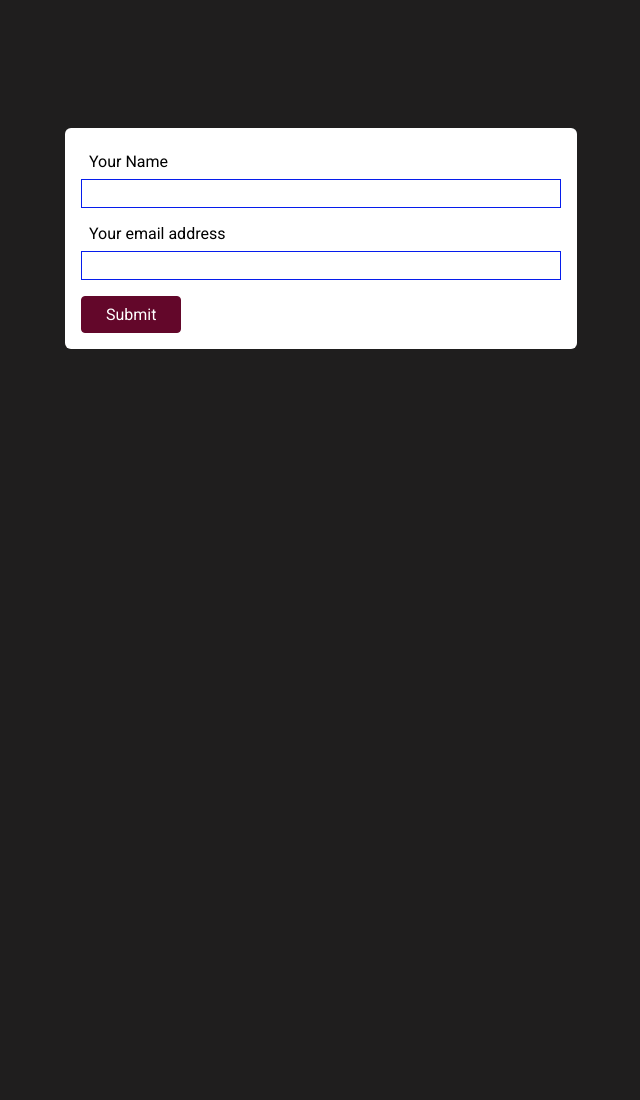
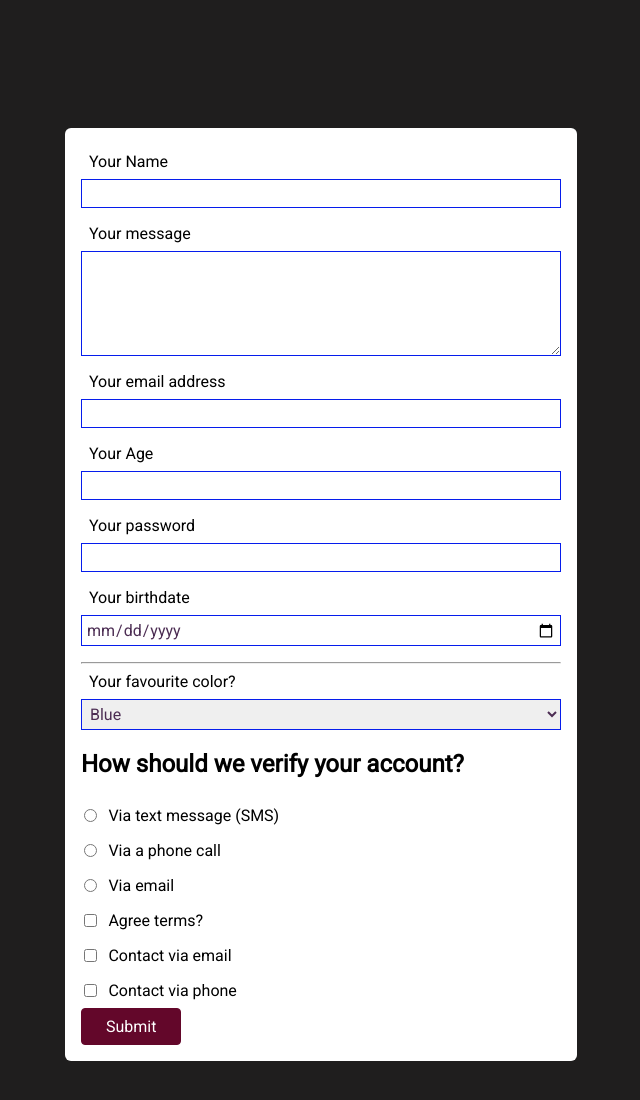
Before and after one commit to georgeciurca/input_form, a plain HTML site: page index.html in a window 1280 px wide. Shown: the whole page, without its empty margins (319-959 px from the left). Before the commit the page ends 800 px from the top, so only its background shows below. Drawn offline with Linux system fonts and the light colour scheme.

Commit message:
more buttons added

```diff
--- a/index.html
+++ b/index.html
@@ -1,25 +1,80 @@
 <!DOCTYPE html>
 <html lang="en">
-
   <head>
-    <meta charset="UTF-8">
-    <meta http-equiv="X-UA-Compatible" content="IE=edge">
-    <meta name="viewport" content="width=device-width, initial-scale=1.0">
-    <link rel="preconnect" href="https://fonts.googleapis.com">
-<link rel="preconnect" href="https://fonts.gstatic.com" crossorigin>
-<link href="https://fonts.googleapis.com/css2?family=Oleo+Script&family=Roboto:ital,wght@0,400;1,700&display=swap" rel="stylesheet">
-    <link rel="stylesheet" href="styles.css">
+    <meta charset="UTF-8" />
+    <meta http-equiv="X-UA-Compatible" content="IE=edge" />
+    <meta name="viewport" content="width=device-width, initial-scale=1.0" />
+    <link rel="preconnect" href="https://fonts.googleapis.com" />
+    <link rel="preconnect" href="https://fonts.gstatic.com" crossorigin />
+    <link
+      href="https://fonts.googleapis.com/css2?family=Oleo+Script&family=Roboto:ital,wght@0,400;1,700&display=swap"
+      rel="stylesheet"
+    />
+    <link rel="stylesheet" href="styles.css" />
     <title>HTML Forms</title>
   </head>
 
   <body>
     <form action="/" method="GET">
       <label for="username">Your Name</label>
-        <input type="text" name="user-name" id="username">
+      <input type="text" name="user-name" id="username" />
+
+      <label for="usermessage">Your message</label>
+      <textarea
+        name="user.message"
+        id="usermessage"
+        cols="10"
+        rows="5"
+      ></textarea>
+
       <label for="useremail">Your email address</label>
-        <input type="email" name="user-email" id="useremail">
+      <input type="email" name="user-email" id="useremail" />
+      <label for="userage">Your Age</label>
+      <input type="number" id="userage" name="user-age" />
+      <label for="userpassword">Your password</label>
+      <input type="password" id="userpassword" name="user-password" />
+      <label for="birthdate">Your birthdate</label>
+      <input type="date" id="birthdate" name="user-birthdate" />
+      <hr />
+      <label for="favourite-color">Your favourite color?</label>
+      <select name="favourite-color" id="favourite-color">
+        <option value="">Blue</option>
+        <option value="">Red</option>
+        <option value="">Yellow</option>
+      </select>
+
+      <h2>How should we verify your account?</h2>
+      <div class="form-control-inline">
+        <input type="radio" name="verify" id="sms" value="sms" />
+        <label for="sms">Via text message (SMS)</label>
+      </div>
+      <div class="form-control-inline">
+        <input type="radio" name="verify" id="call" value="call" />
+        <label for="call">Via a phone call</label>
+      </div>
+      <div class="form-control-inline">
+        <input type="radio" name="verify" id="email" value="email" />
+        <label for="email">Via email</label>
+      </div>
+      <div class="form-control-inline">
+        <input type="checkbox" name="terms" id="agree-terms" value="" />
+        <label for="agree-terms">Agree terms?</label>
+      </div>
+      <div class="form-control-inline">
+        <input
+          type="checkbox"
+          name="contact"
+          id="contact-email"
+          value="email"
+        />
+        <label for="contact-email">Contact via email</label>
+      </div>
+      <div class="form-control-inline">
+        <input type="checkbox" name="contact" id="contact-phone" value="" />
+        <label for="contact-phone">Contact via phone</label>
+      </div>
+
       <button>Submit</button>
     </form>
   </body>
-
 </html>
--- a/styles.css
+++ b/styles.css
@@ -1,7 +1,7 @@
 body {
   background-color: rgb(31, 30, 30);
   margin: 8rem;
-    font-family: 'Roboto', sans-serif;
+  font-family: "Roboto", sans-serif;
 }
 
 form {
@@ -17,7 +17,9 @@ label {
   margin: 0.5rem;
 }
 
-input {
+input,
+textarea,
+select {
   width: 100%;
   display: block;
   margin-bottom: 1rem;
@@ -28,7 +30,8 @@ input {
   color: rgb(76, 45, 83);
 }
 
-input:focus {
+input:focus,
+textarea:focus {
   background-color: rgb(99, 7, 42);
   color: rgb(233, 115, 160);
   border-color: rgb(247, 2, 96);
@@ -49,3 +52,13 @@ button:hover {
   background-color: rgb(158, 49, 91);
   border-color: rgb(247, 2, 96);
 }
+
+.form-control-inline {
+  display: flex;
+  align-items: center;
+}
+
+.form-control-inline input {
+  width: auto;
+  margin: 0.2rem;
+}
```
Lines whose indentation alone changed are shown as unchanged.
